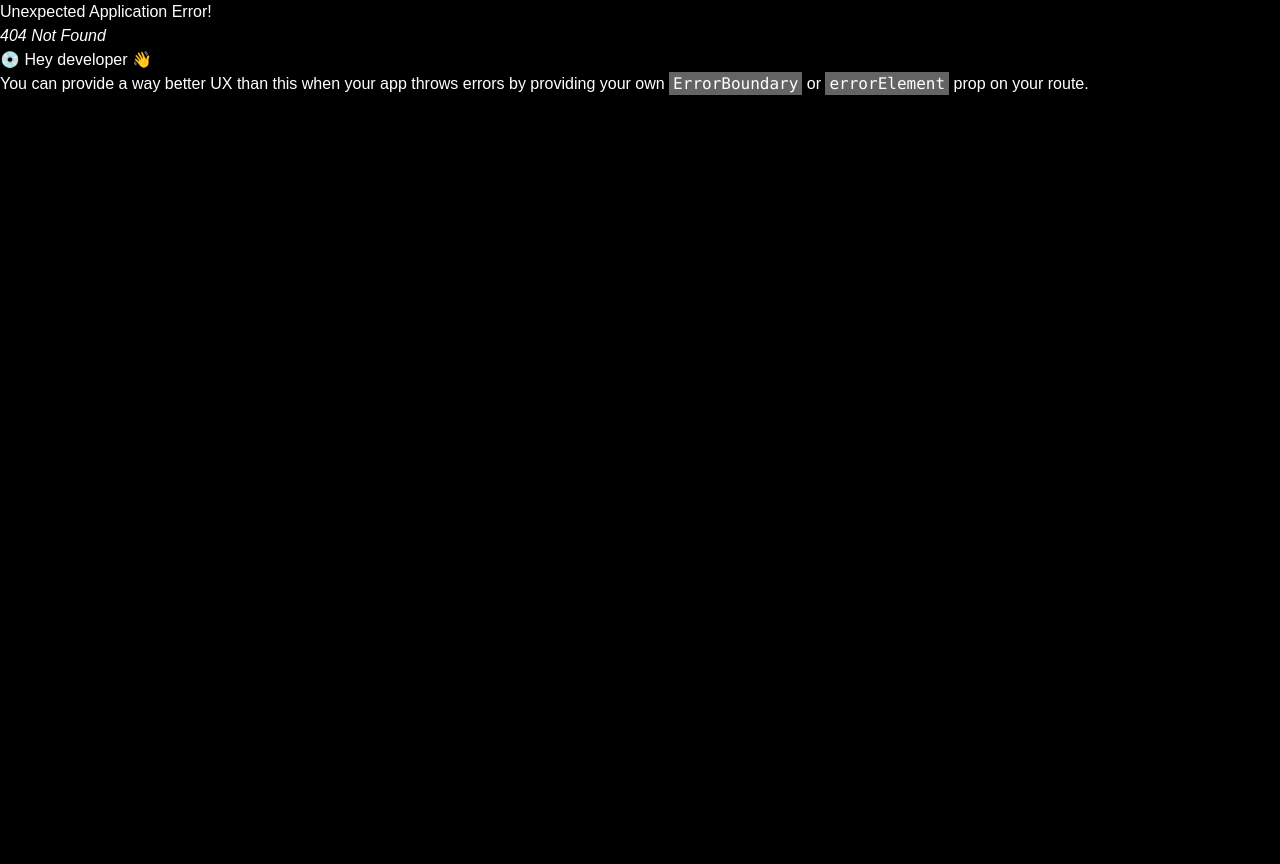
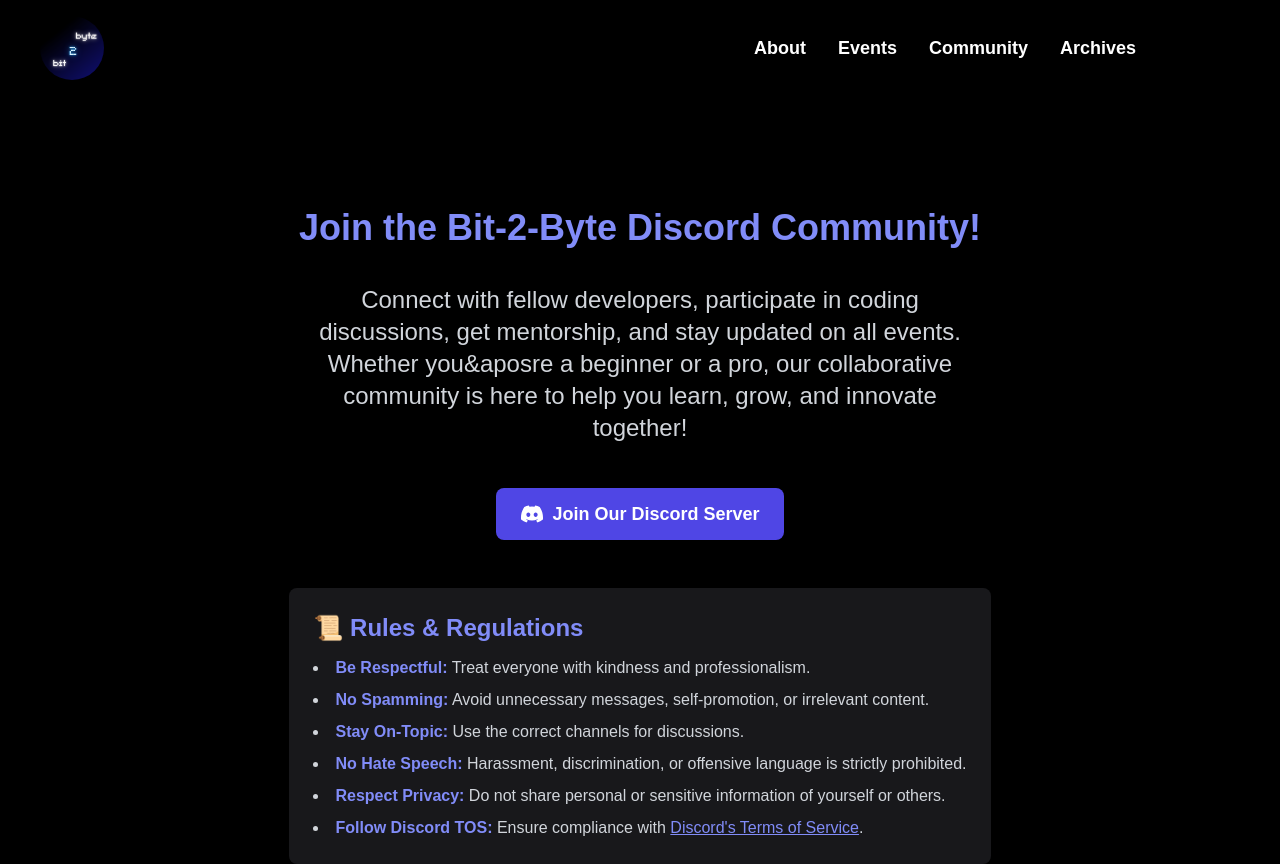
Before and after one commit to DarkmodeWorking/Bit-2-Byte, a React (Vite) app: page /discord in a window 1280 px wide. Before the commit this address had no page. Shown: the top 864 px of the page. Before the commit the page ends 800 px from the top, so only its background shows below. Built offline with nearby package versions, Linux system fonts and the light colour scheme; a web font is replaced by a local one.

Commit message:
discord section added

```diff
--- a/src/App.jsx
+++ b/src/App.jsx
@@ -7,6 +7,7 @@
 import TeamA from './components/Teams/TeamA'
 import Advisors from './components/Advisors'
 import Faculty from './components/Faculty'
+import Discord from './components/Discord'
 
 const appRouter = createBrowserRouter([
 	{
@@ -48,6 +49,13 @@
          <>
           <TeamA />
          </>
+      },
+      {
+        path: '/discord',
+        element:
+          <>
+            <Discord />
+          </>
       }
     ]
 	}
--- /dev/null
+++ b/src/components/Discord.jsx
@@ -0,0 +1,39 @@
+import React from 'react'
+import { FaDiscord } from 'react-icons/fa'
+
+const Discord = () => {
+  return (
+    <div className='my-10 flex flex-col items-center justify-center min-h-screen text-center px-6'>
+      <h1 className='text-3xl sm:text-4xl font-bold text-indigo-400 mb-4'>
+        Join the Bit-2-Byte Discord Community!
+      </h1>
+      <p className='text-lg m-5 sm:text-2xl text-gray-300 max-w-2xl'>
+        Connect with fellow developers, participate in coding discussions, get mentorship, and stay updated on all events.
+        Whether you&aposre a beginner or a pro, our collaborative community is here to help you learn, grow, and innovate together!
+      </p>
+      <a
+        href='https://discord.gg/your-server-link'
+        target='_blank'
+        rel='noopener noreferrer'
+        className='mt-6 px-6 py-3 flex items-center space-x-2 bg-indigo-600 text-white text-lg font-semibold
+        rounded-lg shadow-lg hover:bg-indigo-700 transition duration-300'
+      >
+        <FaDiscord className='text-2xl' />
+        <span>Join Our Discord Server</span>
+      </a>
+      <div className='mt-12 max-w-3xl text-left bg-zinc-900 p-6 rounded-lg shadow-lg'>
+        <h2 className='text-2xl font-semibold text-indigo-400 mb-3'>📜 Rules & Regulations</h2>
+        <ul className='list-disc list-inside text-gray-300 space-y-2 text-md'>
+          <li><span className='text-indigo-400 font-semibold'>Be Respectful:</span> Treat everyone with kindness and professionalism.</li>
+          <li><span className='text-indigo-400 font-semibold'>No Spamming:</span> Avoid unnecessary messages, self-promotion, or irrelevant content.</li>
+          <li><span className='text-indigo-400 font-semibold'>Stay On-Topic:</span> Use the correct channels for discussions.</li>
+          <li><span className='text-indigo-400 font-semibold'>No Hate Speech:</span> Harassment, discrimination, or offensive language is strictly prohibited.</li>
+          <li><span className='text-indigo-400 font-semibold'>Respect Privacy:</span> Do not share personal or sensitive information of yourself or others.</li>
+          <li><span className='text-indigo-400 font-semibold'>Follow Discord TOS:</span> Ensure compliance with <a href='https://discord.com/terms' target='_blank' rel='noopener noreferrer' className='text-indigo-400 underline'>Discord's Terms of Service</a>.</li>
+        </ul>
+      </div>
+    </div>
+  )
+}
+
+export default Discord
--- a/src/components/Header.jsx
+++ b/src/components/Header.jsx
@@ -26,6 +26,7 @@
       { label: "Forum", link: "/community/forum" },
       { label: "Resources", link: "/community/resources" },
       { label: "Support", link: "/community/support" },
+      { label: "Discord", link: "/discord" },
     ],
   },
   {
@@ -33,7 +34,6 @@
     dropdown: [
       { label: "Achievements", link: "/achievements" },
       { label: "Endorsements", link: "/endorsements" },
-      { label: "Discord", link: "/discord" },
     ],
   },
 ];
```
